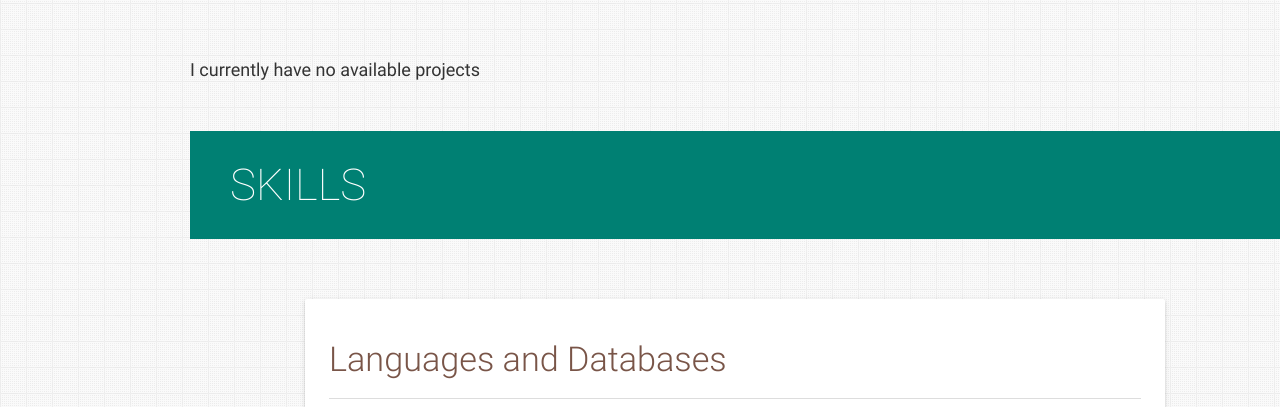
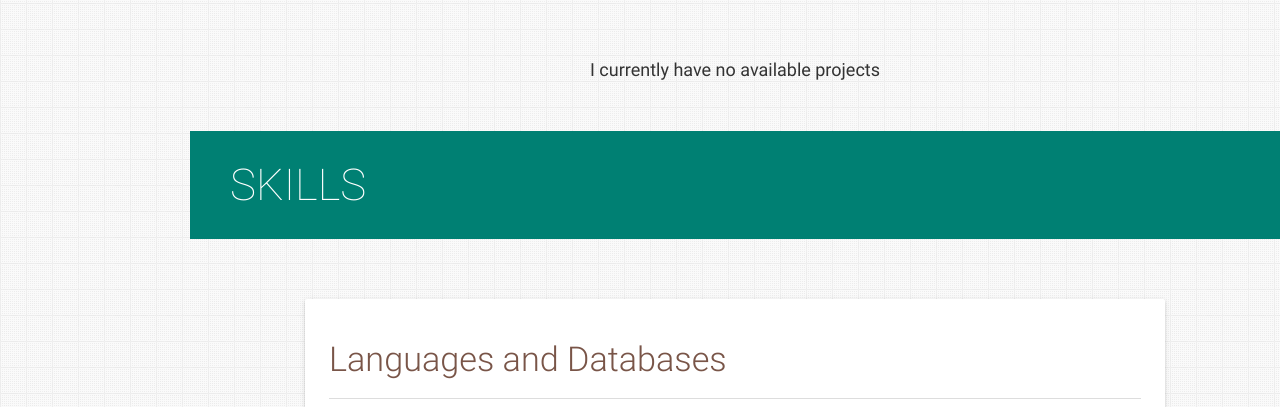
Before and after one commit to Lucmon113/Lucmon113.github.io, a plain HTML site: page index.html in a window 1280 px wide. Shown: the part 1739-2146 px from the top of the page. Drawn offline with nearby package versions, Linux system fonts and the light colour scheme.

Commit message:
Update index.html

```diff
--- a/index.html
+++ b/index.html
@@ -468,7 +468,9 @@ of each drug container to estimate the degradation of the drug.
     <!-- Fourth Section: Projects -->
     <section id="projects" class="section scrollspy">
       <h3 class="page-title white-text teal">Projects</h3>
-      <p> I currently have no available projects</p>
+      <div class="col s12 m2">
+        <p> I currently have no available projects</p>
+      </div>
       <!--div class="container">
         <div class="row">
 
```
